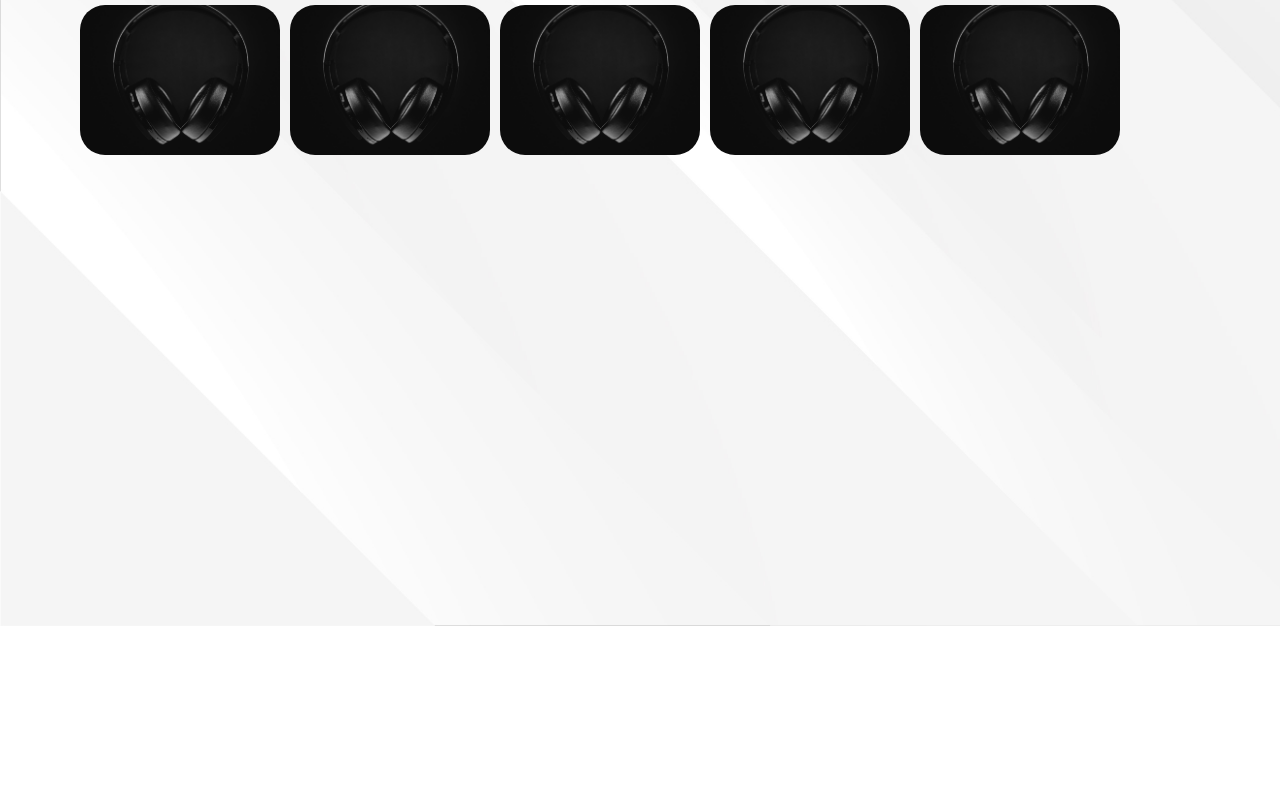
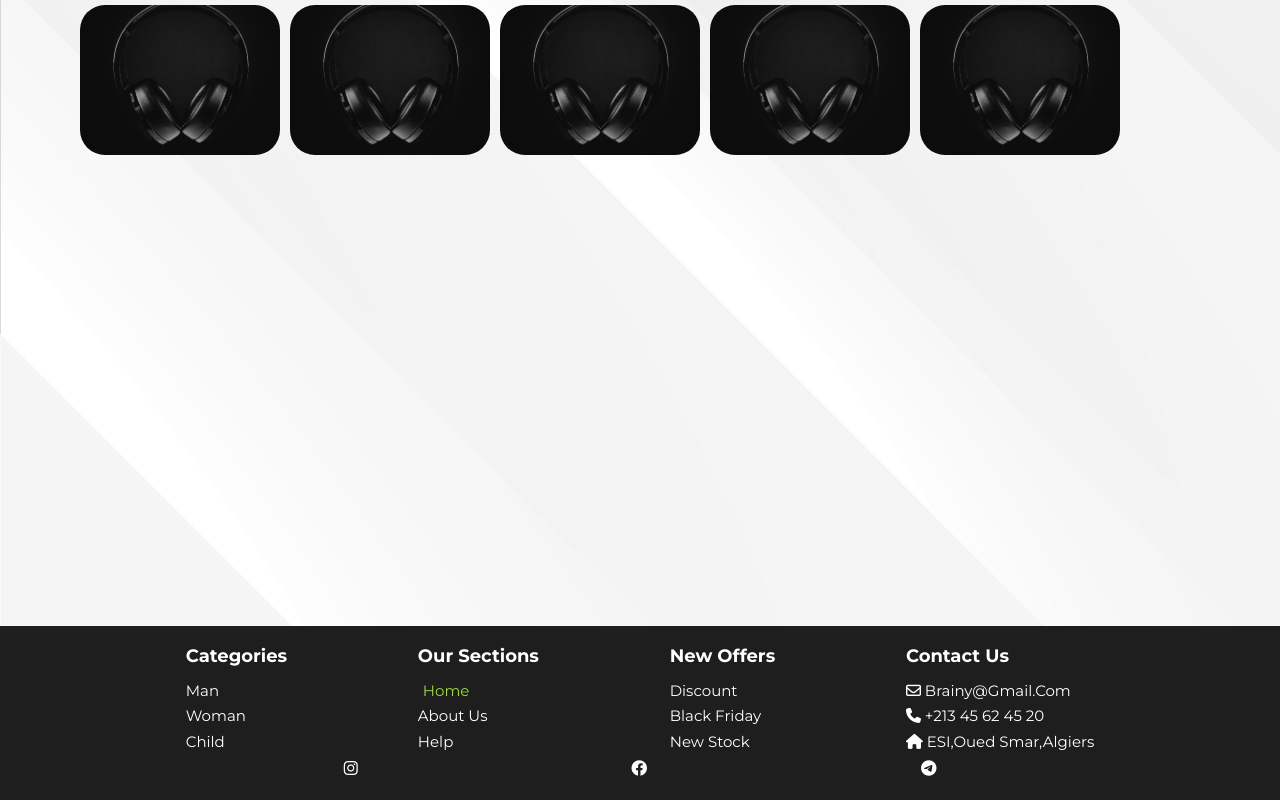
Before and after one commit to OmarHeriche/brainyStore, a website: page public/index.html in a window 1280 px wide. Shown: the part 1826-2626 px from the top of the page. Before the commit the page ends 2452 px from the top, so only its background shows below. Drawn offline with Linux system fonts and the light colour scheme.

Commit message:
add the footer for first time

```diff
--- a/public/css/style.css
+++ b/public/css/style.css
@@ -1,6 +1,7 @@
 /*todo start variables */
 :root {
   --primary_color: #9dda3a;
+  --secondary_white:#FFFFFF;
   --secondary_color: rgb(30, 30, 30);
   --black75: rgba(30, 30, 30, 75%);
   --black50: rgba(30, 30, 30, 50%);
@@ -224,9 +225,9 @@ header img {
 /* ? end about section  */
 
 /* ?start propostions section  */
-.propositions{
-    height: 100vh;
-    padding-top: 30px;
+.propositions {
+  height: 100vh;
+  padding-top: 30px;
 }
 .horizontal-scroll-section {
   overflow-x: auto;
@@ -246,3 +247,59 @@ header img {
   object-fit: cover;
 }
 /* ?end propostions section  */
+
+/* ?start footer section */
+footer {
+    background-color: var(--secondary_color);
+    height: fit-content;
+    padding: 20px 0;
+}
+footer .container{
+  display: flex;
+  flex-direction: column;
+  justify-content: center;
+}
+.row {
+    display: flex;
+    flex-direction: row;
+    justify-content: space-evenly;
+}
+.footer_col {
+  padding: 0 15px;
+}
+.footer_col h4 {
+  font-size: 18px;
+  color: var(--secondary_white);
+  margin-bottom: 15px;
+  text-transform: capitalize;
+  /* !position: relative; */
+}
+.footer_col ul li a {
+    font-size: 15px;
+    text-transform: capitalize;
+    color: var(--secondary_white);
+    transition: var(--main-trans);
+    display: block;
+    margin: 8px 0;
+}
+.footer_col ul li .active,
+.footer_col ul li a:hover {
+  color: var(--primary_color);
+  padding-left: 5px;
+}
+.social {
+    display: flex;
+    flex-direction: row;
+    justify-content: space-evenly;
+    margin: 2px 0;
+}
+.social a {
+    height: fit-content;
+    width: fit-content;
+    color: var(--secondary_white);
+    transition: var(--main-trans);
+}
+.social a:hover {
+  color: var(--primary_color);
+}
+/* ?end footer section */
--- a/public/index.html
+++ b/public/index.html
@@ -103,5 +103,62 @@
       </div>
     </div>
     <!-- ?end propositions section  -->
+    <!-- ?start footer section  -->
+    <footer id="contact">
+      <div class="container">
+        <div class="row">
+          <div class="footer_col">
+            <h4>Categories</h4>
+            <ul>
+              <li><a href="#">Man</a></li>
+              <li><a href="#">Woman</a></li>
+              <li><a href="#">Child</a></li>
+            </ul>
+          </div>
+          <div class="footer_col">
+            <h4>Our sections</h4>
+            <ul>
+              <li><a href="#" class="active">Home</a></li>
+              <li><a href="#">About us</a></li>
+              <li><a href="#">Help</a></li>
+            </ul>
+          </div>
+          <div class="footer_col">
+            <h4>New Offers</h4>
+            <ul>
+              <li><a href="#">Discount</a></li>
+              <li><a href="#">Black friday</a></li>
+              <li><a href="#">New Stock</a></li>
+            </ul>
+          </div>
+          <div class="footer_col">
+            <h4>Contact us</h4>
+            <ul>
+              <li>
+                <a href="#"
+                  ><i class="fa-regular fa-envelope"></i> brainy@gmail.com</a
+                >
+              </li>
+              <li>
+                <a href="#"
+                  ><i class="fa-solid fa-phone"></i> +213 45 62 45 20</a
+                >
+              </li>
+              <li>
+                <a href="#"
+                  ><i class="fa-solid fa-house"></i> ESI,Oued Smar,Algiers</a
+                >
+              </li>
+            </ul>
+          </div>
+        </div>
+        <div class="social">
+          <a href="#"><i class="fa-brands fa-instagram"></i></a>
+          <a href="#"><i class="fa-brands fa-facebook"></i></a>
+          <a href="#"><i class="fa-brands fa-telegram"></i></a>
+        </div>
+      </div>
+    </footer>
+    <!-- ?end footer section  -->
   </body>
 </html>
```
